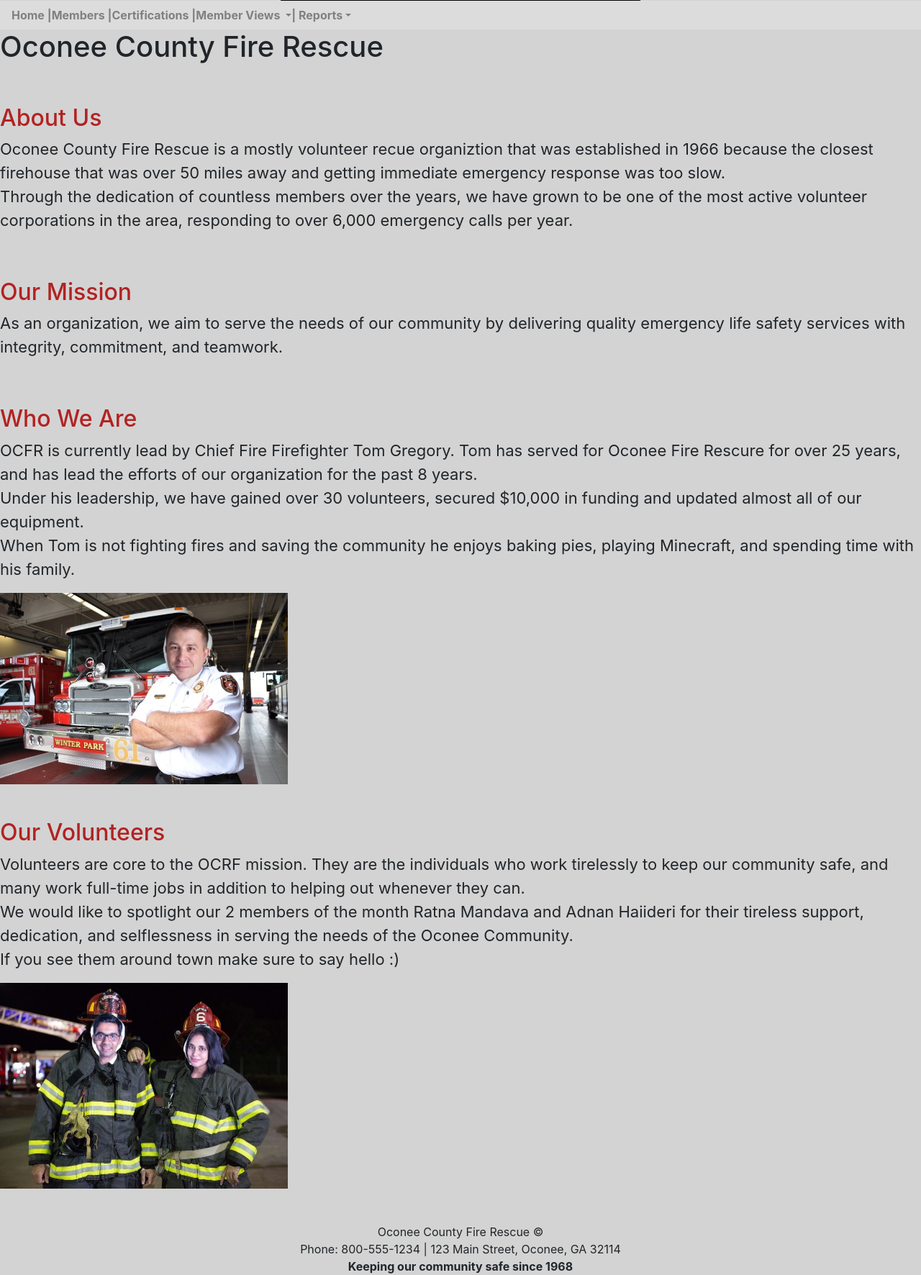
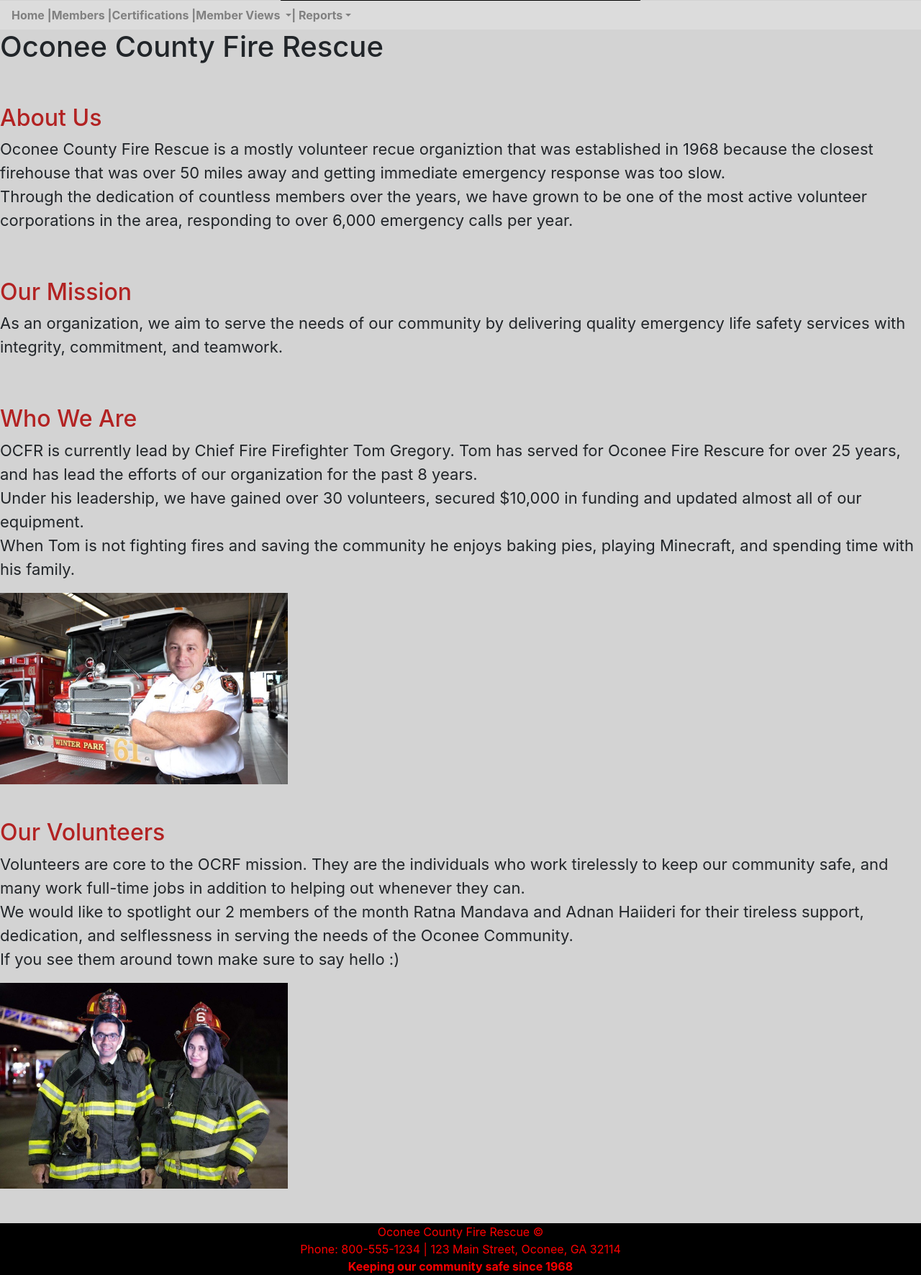
Before and after one commit to JakeMEvans/DS_Final, a PHP site: page /public/index.html in a window 1280 px wide. Shown: the part 216-1988 px from the top of the page at 72% size. Run offline with PHP 8.4, Linux system fonts and the light colour scheme.

Commit message:
more lil updates

```diff
--- a/app/public/certifications.html
+++ b/app/public/certifications.html
@@ -49,7 +49,7 @@
     <title>Certification Reports</title>
   </head>
 
-  <body>
+
 
 
       <div class="container-fluid">
@@ -150,6 +150,7 @@
 
   <script src="https://cdn.jsdelivr.net/npm/vue/dist/vue.js"></script>
   <script src="js/cert.index.js"></script>
+
     </body>
     <footer>
     <center>  Oconee County Fire Rescue &copy; <br></center>
--- a/app/public/css/style.css
+++ b/app/public/css/style.css
@@ -26,6 +26,8 @@ h2 {
 
 footer {
   align-content: center;
+  background: black;
+  color: red;
 }
 .navbar{
     border-radius: 0px
--- a/app/public/index.html
+++ b/app/public/index.html
@@ -54,7 +54,7 @@
   <h1 class = "h1">Oconee County Fire Rescue</h1><br>
 
 <br><h2 id ="homeheader"> About Us </h2>
-<p> Oconee County Fire Rescue is a mostly volunteer recue organiztion that was established in 1966 because the closest firehouse that was over 50 miles away and getting immediate emergency response was too slow.
+<p> Oconee County Fire Rescue is a mostly volunteer recue organiztion that was established in 1968 because the closest firehouse that was over 50 miles away and getting immediate emergency response was too slow.
   <br>Through the dedication of countless members over the years, we have grown to be one of the most active volunteer corporations in the area, responding to over 6,000 emergency calls per year.</p>
   <br>
   <br>
@@ -93,7 +93,7 @@
   <script src="js/index.app.js"></script>
   </body>
 
-  <footer>
+  <footer class="footer">
   <center>  Oconee County Fire Rescue &copy; <br></center>
   <center>  Phone: 800-555-1234 | 123 Main Street, Oconee, GA 32114 <br><center>
   <center> <strong> Keeping our community safe since 1968 </strong>
--- a/app/public/members.html
+++ b/app/public/members.html
@@ -239,6 +239,7 @@
 
   <script src="https://cdn.jsdelivr.net/npm/vue/dist/vue.js"></script>
   <script src="js/memberindex.js"></script>
+
     </body>
     <footer>
     <center>  Oconee County Fire Rescue &copy; <br></center>
```
Also changed, not shown: app/public/reports.html (+6 -5 lines).
